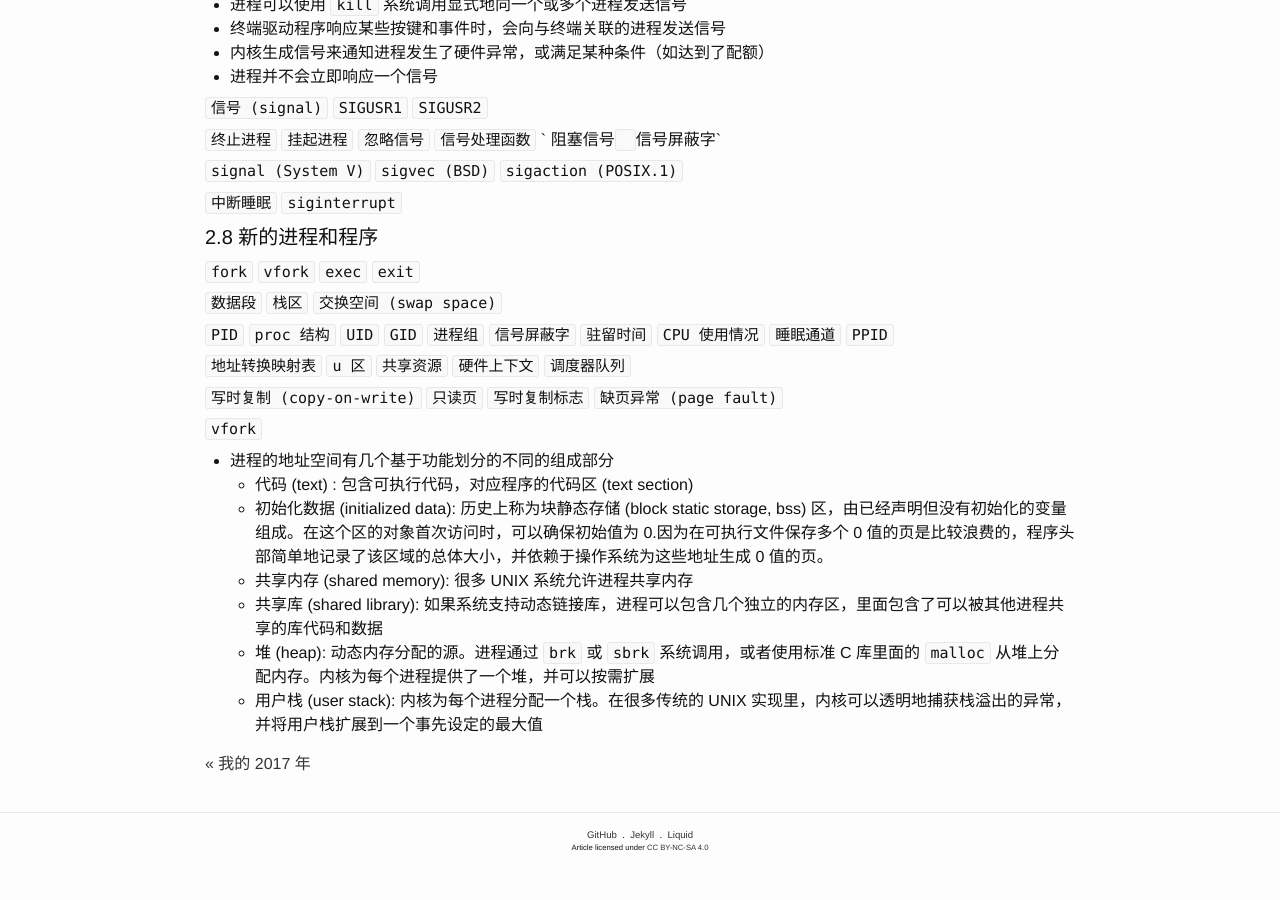
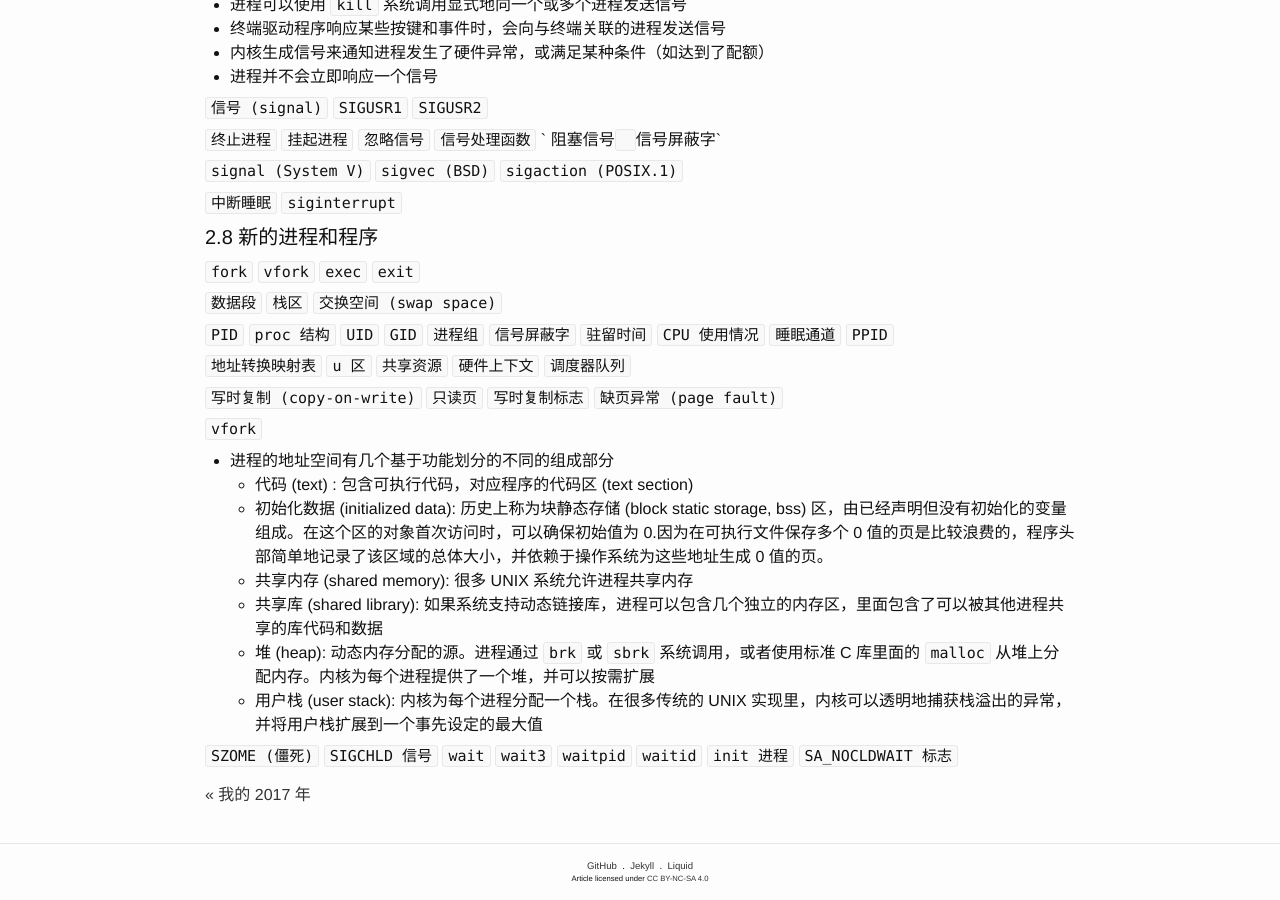
Before and after one commit to ousiax/ousiax.github.io, a Jekyll site: the page built from _posts/2018-02-03-unix-internals-the-new-frontiers.md, in a window 1280 px wide and 900 px high, scrolled down 4773 px. Built offline with Jekyll 4.4.1, drawn with Linux system fonts in a browser that asks for light colours; comment, search, counter and statistics services are not loaded; before the commit the page ends 5641 px from its top, so only the background shows below that.

Commit message:
Update 2018-02-03-unix-internals-the-new-frontiers.md

```diff
--- a/_posts/2018-02-03-unix-internals-the-new-frontiers.md
+++ b/_posts/2018-02-03-unix-internals-the-new-frontiers.md
@@ -261,3 +261,5 @@ disqus_identifier: 83792099409831129219031460862419980974
     - 共享库 (shared library): 如果系统支持动态链接库，进程可以包含几个独立的内存区，里面包含了可以被其他进程共享的库代码和数据
     - 堆 (heap): 动态内存分配的源。进程通过 `brk` 或 `sbrk` 系统调用，或者使用标准 C 库里面的 `malloc` 从堆上分配内存。内核为每个进程提供了一个堆，并可以按需扩展
     - 用户栈 (user stack): 内核为每个进程分配一个栈。在很多传统的 UNIX 实现里，内核可以透明地捕获栈溢出的异常，并将用户栈扩展到一个事先设定的最大值
+
+`SZOME (僵死)` `SIGCHLD 信号` `wait` `wait3` `waitpid` `waitid` `init 进程` `SA_NOCLDWAIT 标志`
```
